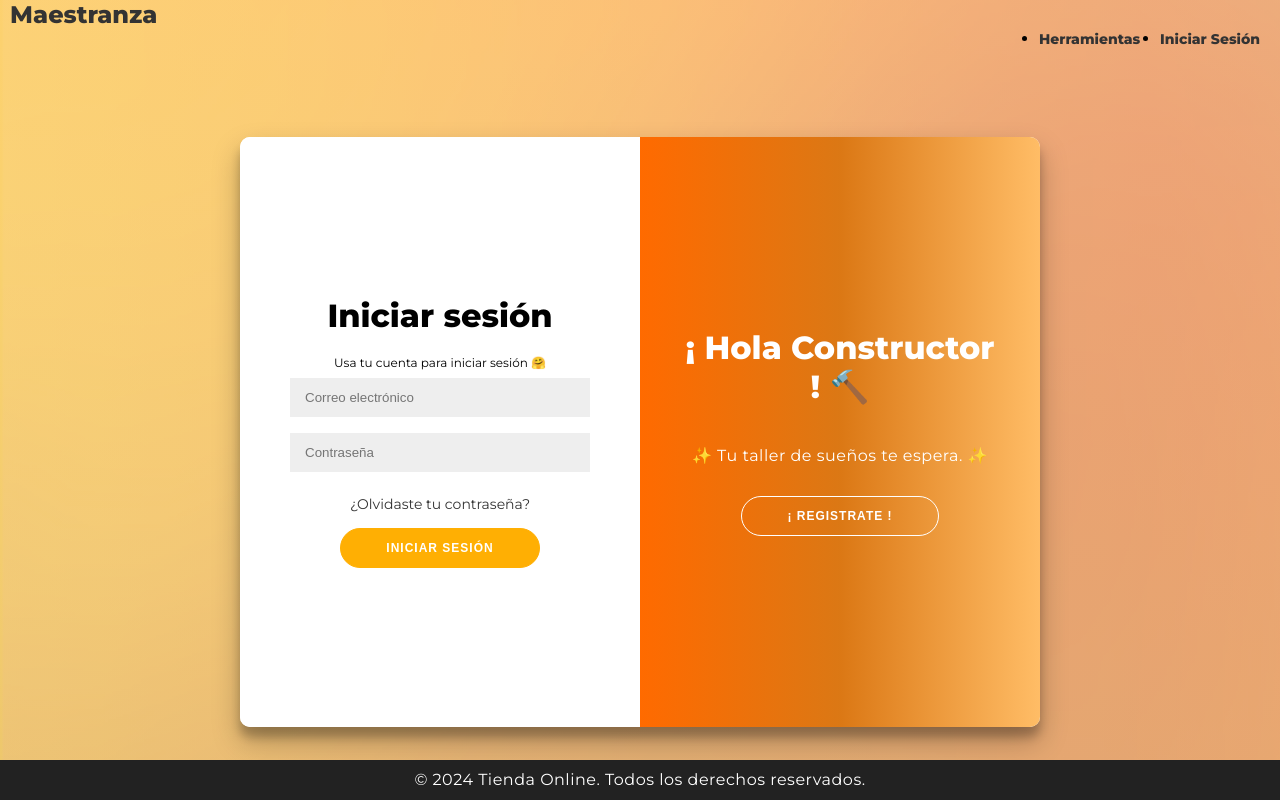
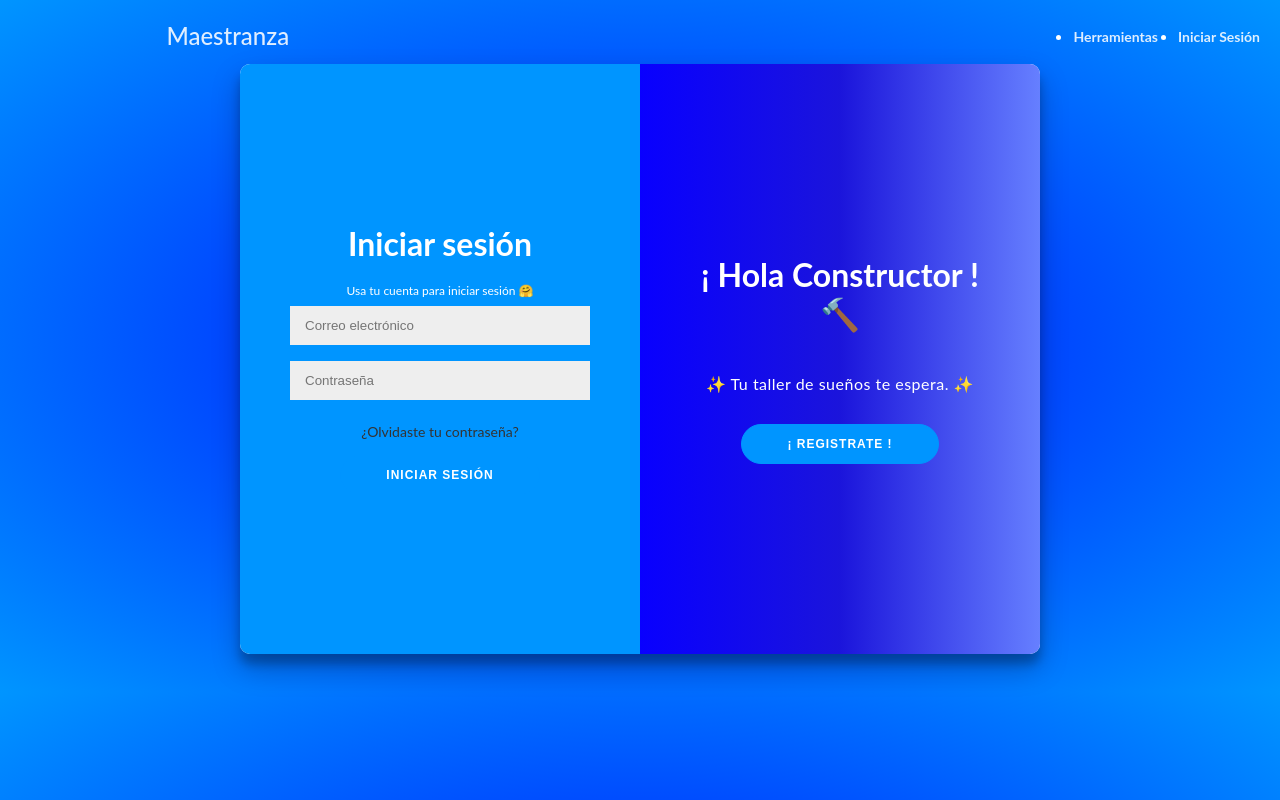
Before and after one commit to ElCreduloMcFly/Maestranza, a Django app: page /Inicio/ in a window 1280 px wide. Run offline with Django 4.2, Linux system fonts and the light colour scheme; data that the repository does not hold is empty.

Commit message:
inicio listo

```diff
--- a/FerremasDjango/settings.py
+++ b/FerremasDjango/settings.py
@@ -84,7 +84,7 @@ DATABASES = {
     'default': {
         'ENGINE': 'django.db.backends.oracle',
         'NAME': 'xe',
-        'USER': 'MAESTRA',
+        'USER': 'MAESTRANZA',
         'PASSWORD': '12345',
         'HOST': 'localhost',
         'PORT': '1521',
--- a/Pag/static/css/inicioseccion.css
+++ b/Pag/static/css/inicioseccion.css
@@ -1,22 +1,42 @@
 
-@import url('https://fonts.googleapis.com/css?family=Montserrat:400,800');
+:root {
+	--font: Lato;
+	--size: 16px;
+	--normal: 400;
+	--bold: 500;
+	--primary: #ffffff;
+  }
 
-* {
+  * {
+	margin: 0;
+	padding: 0;
 	box-sizing: border-box;
+  }
+
+body {
+	width: 100%;
+	background: radial-gradient(ellipse, rgb(0, 8, 255), rgb(0, 149, 255)) rgb(0, 149, 255)!IMPORTANT;
+	font-family: var(--font);
+	font-size: var(--size);
+	color: var(--primary);
+	font-weight: var(--normal);
 }
 
-body {
-	background-image: linear-gradient(rgba(247, 176, 96, 0.3), rgba(211, 191, 80, 0.3)),
-    url(Fondo.png);
-	display: flex;
-	justify-content: center;
-	align-items: center;
-	flex-direction: column;
-	font-family: 'Montserrat', sans-serif;
-	height: 100vh;
-	/*margin: -20px 0 50px; */
+.container {
+    background-color: #fff;
+    border-radius: 10px;
+    box-shadow: 0 14px 28px rgba(0,0,0,0.25),
+                0 10px 10px rgba(0,0,0,0.22);
+    width: 100%;
+    max-width: 800px; /* Ajusta el ancho máximo del contenedor si es necesario */
+    padding: 20px; /* Espaciado interior */
+    margin: auto; /* Centra el contenedor horizontalmente */
+    position: relative; /* Asegura que los elementos posicionados relativamente funcionen correctamente */
+    height: auto; /* Ajusta la altura automáticamente según el contenido */
+    max-height: 600px; /* Establece una altura máxima si es necesario */
+}
 
-}
+
 
 h1 {
 	font-weight: bold;
@@ -49,8 +69,8 @@ a {
 
 button {
 	border-radius: 20px;
-	border: 1px solid #ffaf03;
-	background-color: #ffaf03;
+	border: 1px solid rgb(0, 149, 255)!important;
+	background-color: rgb(0, 149, 255)!important;
 	color: #ffffff;
 	font-size: 12px;
 	font-weight: bold;
@@ -74,7 +94,7 @@ button.ghost {
 }
 
 form {
-	background-color: #FFFFFF;
+	background-color: rgb(0, 149, 255);
 	display: flex;
 	align-items: center;
 	justify-content: center;
@@ -126,6 +146,7 @@ input {
 	top: 0;
 	height: 100%;
 	transition: all 0.6s ease-in-out;
+
 }
 
 .sign-in-container {
@@ -179,7 +200,7 @@ input {
 	transform: translateX(-100%);
 }
 .overlay {
-	background: linear-gradient(to right, hsl(34, 87%, 47%), hsl(32, 84%, 52%), hsl(25, 100%, 50%), hsl(30, 83%, 47%), hsl(34, 100%, 70%));
+	background: linear-gradient(to right, hsl(247, 87%, 47%), hsl(240, 84%, 52%), hsl(242, 100%, 50%), hsl(242, 83%, 47%), hsl(230, 100%, 70%));
 	background-repeat: no-repeat;
 	background-size: cover;
 	background-position: 0 0;
@@ -247,8 +268,8 @@ input {
 }
 
 footer {
-    background-color: #222;
-    color: #fff;
+    background-color: #22222200;
+    color: #ffffff00;
     font-size: 14px;
     bottom: 0;
     position: fixed;
@@ -256,6 +277,7 @@ footer {
     right: 0;
     text-align: center;
     z-index: 999;
+    padding: 10px 0; /* Añade un poco de espacio interno para separarlo del contenido */
 }
 
 footer p {
@@ -280,7 +302,7 @@ footer a {
 
 /* Estilos específicos del menú */
 
-.menu .navbar {
+.navbar {
     height: 70px;
     background-color: transparent;
     padding: 0;
@@ -290,43 +312,50 @@ footer a {
     width: 100%;
 }
 
-.menu .navbar-brand {
-    color: #333;
-    font-weight: bold;
+.navbar-brand {
+    color: rgba(255, 255, 255, 0.874);
+    font-weight: var(--bold);
     font-size: 24px;
     line-height: 29px;
-    margin-left: 10px;
-    margin-right: auto; /* Cambié esto para que "Ferremas" se alinee a la izquierda */
-    transition: all 1s;
+    margin-left: 13%;
+	transition: all;
+  	transition-duration: 1s;
 }
 
-.menu .navbar-collapse {
-    flex-basis: auto;
+.navbar-brand:hover,
+.navbar-brand:focus {
+  transform: scale(1.2);
+  -webkit-text-stroke: 1px white;
+  -webkit-text-stroke-color: transparent;
 }
 
-.menu .navbar-nav {
+.navbar-collapse {
+    justify-content: flex-end;
+}
+
+.navbar-nav {
     display: flex;
     justify-content: flex-end; /* Cambié esto para que los elementos del menú se alineen a la derecha */
     width: auto;
     margin-right: 10px; /* Un pequeño margen a la derecha */
 }
 
-.menu .navbar-nav .nav-item {
+.navbar-nav .nav-item {
     margin: 0 10px;
 }
 
-.menu .navbar-nav .nav-link {
-    color: #333;
+.navbar-nav .nav-link {
+    color: #ffffffdd;
     padding: 10px 0;
     font-weight: bold;
     transition: all 1s;
     opacity: 1;
 }
 
-.menu .navbar-nav .nav-link:hover,
-.menu .navbar-nav .nav-link:active,
-.menu .navbar-nav .nav-link:focus {
-    border-bottom: 2px solid #333;
+.navbar-nav .nav-link:hover,
+.navbar-nav .nav-link:active,
+.navbar-nav .nav-link:focus {
+    border-bottom: 2px solid #ffffff;
     transform: translateY(-5px);
     opacity: 1;
 }
--- a/Pag/templates/InicioSeccion_Registro.html
+++ b/Pag/templates/InicioSeccion_Registro.html
@@ -83,7 +83,7 @@
         </div>
         <!-- Fin de Interfaces de Hola contructor-->
     </div>
-
+    <br><br>
     <!-- CSS Y JS -->
     <link rel="stylesheet" href="{% static 'css/inicioseccion.css' %}">
     <script src="{% static 'javascript/inicioseccion.js' %}"></script>
@@ -140,6 +140,5 @@
 
 </body>
 <footer>
-    <p>&copy; 2024 Tienda Online. Todos los derechos reservados.</p>
 </footer>
 </html>
```
